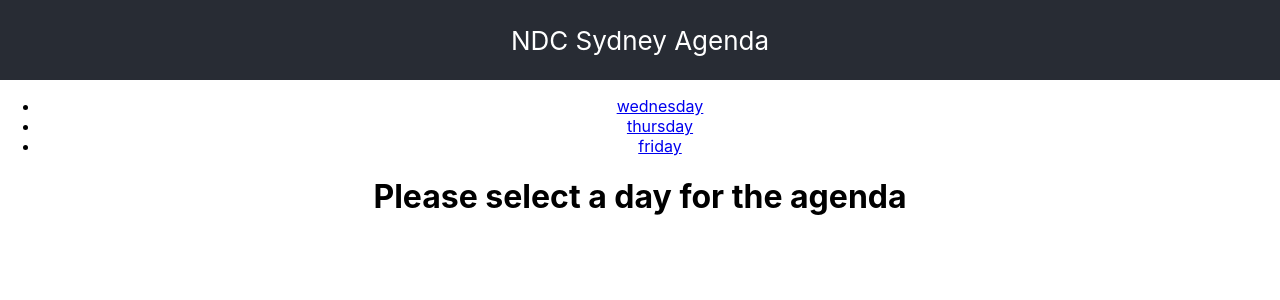
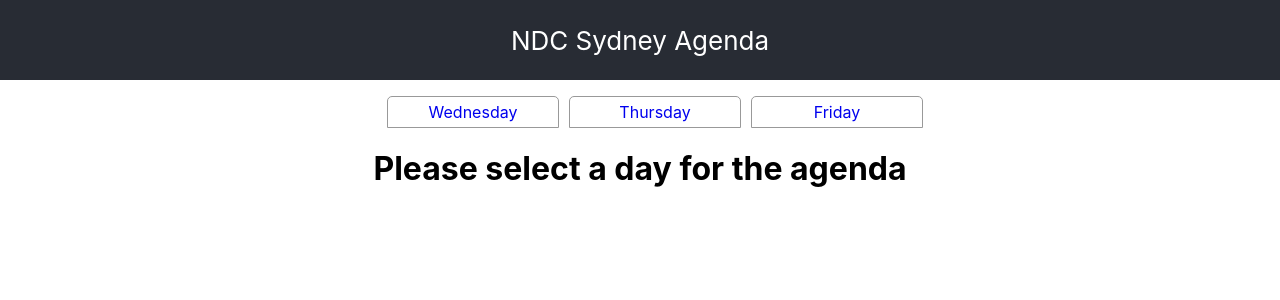
Before and after one commit to aaronpowell/ndc-sydney-react-2019, a React (Create React App) app: page / in a window 1280 px wide. Shown: the top 300 px of the page. Built offline with nearby package versions, Linux system fonts and the light colour scheme.

Commit message:
Adding some styles

```diff
--- a/package.json
+++ b/package.json
@@ -10,11 +10,13 @@
     "@types/react": "16.9.5",
     "@types/react-dom": "16.9.1",
     "@types/react-router-dom": "^5.1.0",
+    "@types/styled-components": "^4.1.19",
     "react": "^16.10.2",
     "react-dom": "^16.10.2",
     "react-router": "^5.1.2",
     "react-router-dom": "^5.1.2",
     "react-scripts": "3.2.0",
+    "styled-components": "^4.4.0",
     "typescript": "3.6.4"
   },
   "scripts": {
--- a/src/components/Day.tsx
+++ b/src/components/Day.tsx
@@ -1,6 +1,17 @@
 import React from "react";
 import { IAgendaItem, groupAgendaTimeslots } from "../agendaUtils";
 import TimeSlot from "./Timeslot";
+import styles from "styled-components";
+
+const DayContainer = styles.div`
+  border: 1px solid #cdcdcd;
+  margin: 40px;
+  border-radius: 10px 10px 0px 0px;
+`;
+
+const Title = styles.h2`
+  text-transform: capitalize;
+`;
 
 interface IDayProps {
   day: string;
@@ -11,12 +22,12 @@
   const timeslots = groupAgendaTimeslots(agenda);
 
   return (
-    <div className={`Day ${day}`}>
-      <h2>{day}</h2>
+    <DayContainer>
+      <Title>{day}</Title>
       {Object.keys(timeslots).map(key => (
         <TimeSlot key={key} timeslot={key} talks={timeslots[key]} />
       ))}
-    </div>
+    </DayContainer>
   );
 };
 
--- a/src/components/TabControl.tsx
+++ b/src/components/TabControl.tsx
@@ -1,19 +1,38 @@
 import React from "react";
 import { Link } from "react-router-dom";
+import styles from "styled-components";
 
 interface ITabControlProps {
   tabNames: string[];
 }
 
+const Menu = styles.ul`
+  list-style: none;
+`;
+
+const MenuItem = styles.li`
+  padding: 5px 10px;
+  margin-right: 10px;
+  display: inline-block;
+  border: 1px solid #999;
+  min-width: 150px;
+  border-radius: 5px 5px 0px 0px;
+`;
+
+const NavLink = styles(Link)`
+  text-decoration: none;
+  text-transform: capitalize;
+`;
+
 const TabControl: React.FC<ITabControlProps> = ({ tabNames, children }) => (
   <div className="TabControl">
-    <ul className="TabHeaders">
+    <Menu>
       {tabNames.map(tab => (
-        <li key={tab}>
-          <Link to={`/agenda/${tab}`}>{tab}</Link>
-        </li>
+        <MenuItem key={tab}>
+          <NavLink to={`/agenda/${tab}`}>{tab}</NavLink>
+        </MenuItem>
       ))}
-    </ul>
+    </Menu>
     {children}
   </div>
 );
```
Also changed, not shown: 1 other file (tests, documents, lock files or other folders).
